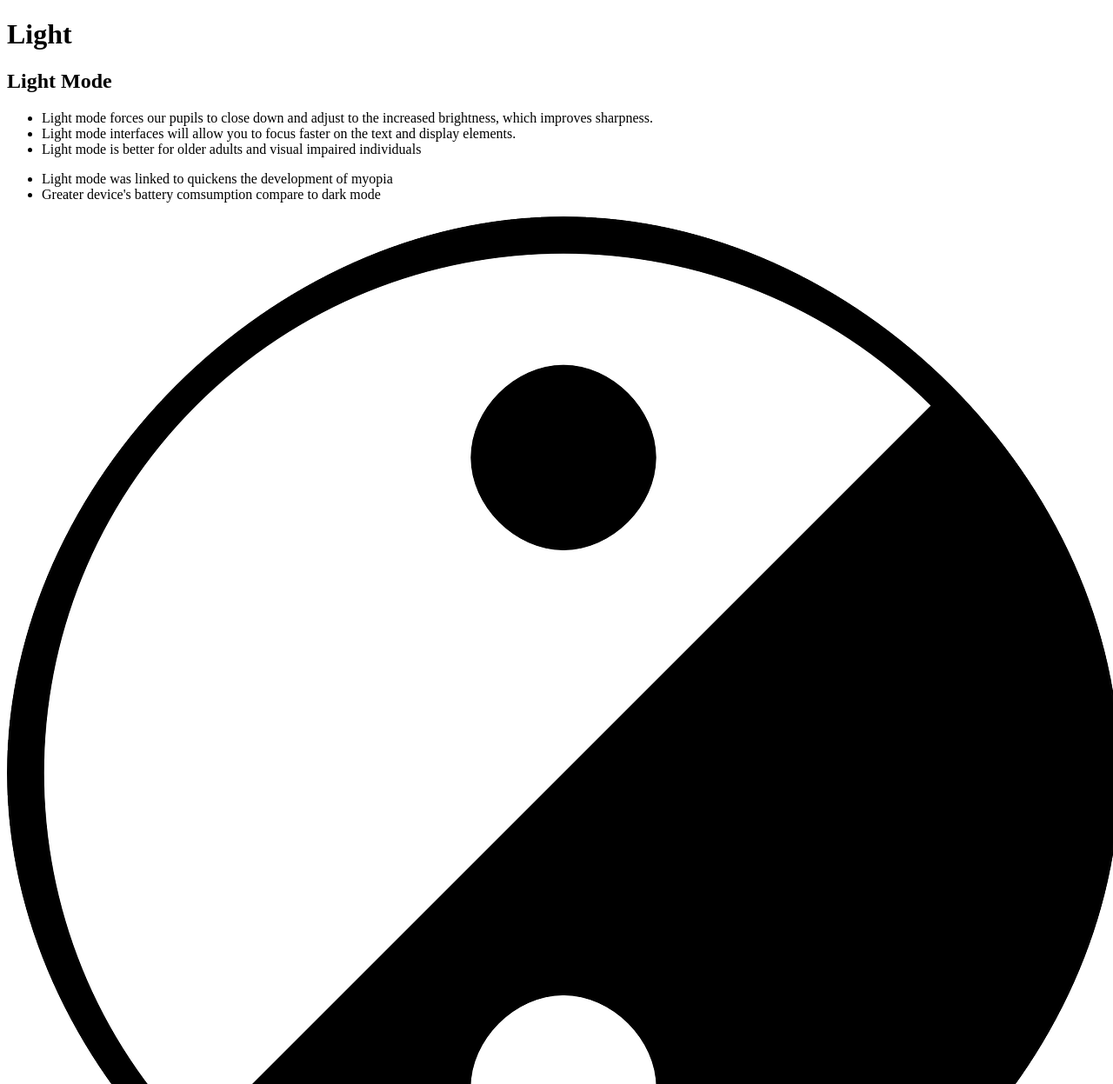
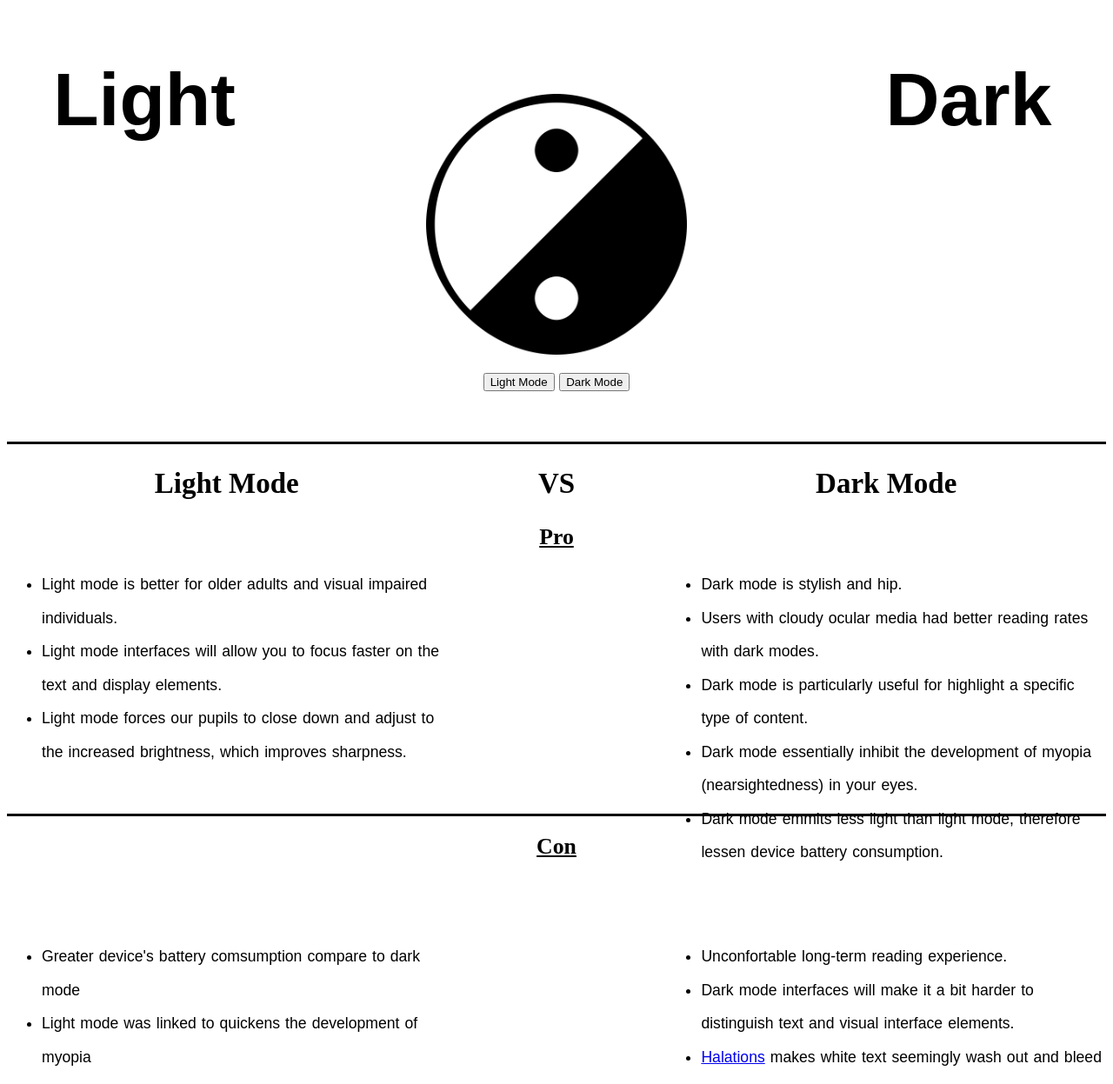
Before and after one commit to Yang-S0n/An-Interactive-Site, a plain HTML site: page index.html in a window 1280 px wide. Shown: the top 1247 px of the page at 87% size. Drawn offline with Linux system fonts and the light colour scheme; a web font is replaced by a local one.

Commit message:
Completed Site

```diff
--- a/index.html
+++ b/index.html
@@ -1,72 +1,72 @@
 <!DOCTYPE html>
 
 <html lang="en">
+
     <head>
         <meta charset="UTF-8">
         <link href="./resources/css/style.css" type='text/css' rel="stylesheet">
+        <link href="https://fonts.googleapis.com/css2?family=Electrolize&display=swap" rel="stylesheet">
         <title>Light and Dark Mode</title>
     </head>
+
     <body>
-        <div class="site=container">
-            <div class="light-col">
+        <div class="header-row">
             <div id="light-title"><h1>Light</h1></div>
-                <div class='light-content'>
-                    <h2 id="light-content-title">Light Mode</h2>
-                    <div class="light-pro">
+            <div class="mid-title">
+                <script src="./js/script.js" defer></script>
+                <img src="./resources/image/yinyang.png" alt='Yin & Yang Cirle' height="300px" width='auto'/>
+                <br/>
+                <button onclick="toggleTheme('light');">Light Mode</button>
+                <button onclick="toggleTheme('dark');">Dark Mode</button>
+            </div>
+            <div id="dark-title"><h1>Dark</h1></div>
+        </div>
+
+        <div class="pro-section">
+            <h2 id="pro-light-title">Light Mode</h2>
+            <div id="mid">
+                <h2 id="vs">VS</h2>
+                <h3 id="pro">Pro</h3>
+            </div>
+            <h2 id="pro-dark-title">Dark Mode</h2>
+            <div id="light-pro">
                 <ul>
+                    <li>Light mode is better for older adults and visual impaired individuals.</li>
+                    <li>Light mode interfaces will allow you to focus faster on the text and display elements.</li>
                     <li>Light mode forces our pupils to close down and adjust to the increased brightness, which improves sharpness.</li>
-                            <li>Light mode interfaces will allow you to focus faster on the text and display elements.</li>
-                            <li>Light mode is better for older adults and visual impaired individuals</li>
                 </ul>
             </div>
-                    <div class="light-con">
+            <div id="dark-pro">
                 <ul>
-                            <li>Light mode was linked to quickens the development of myopia</li>
-                            <li>Greater device's battery comsumption compare to dark mode</li>
+                    <li>Dark mode is stylish and hip.</li>
+                    <li>Users with cloudy ocular media had better reading rates with dark modes.</li>
+                    <li>Dark mode is particularly useful for highlight a specific type of content.</li>
+                    <li>Dark mode essentially inhibit the development of myopia (nearsightedness) in your eyes.</li>
+                    <li>Dark mode emmits less light than light mode, therefore lessen device battery consumption.</li>
                 </ul>
             </div>
         </div>
+
+        <div class="con-section">
+            <h3 id="con">Con</h3>
+                <div id="light-con">
+                    <ul>
+                        <li>Greater device's battery comsumption compare to dark mode</li>
+                        <li>Light mode was linked to quickens the development of myopia</li>
+                    </ul>
                 </div>
-            <div class="mid-col">
-                <div class="mid-title">
-                    <img src="./resources/image/yinyang.png" alt='Yin & Yang Cirle'/>
-                    <button onclick="toggleTheme('light');">Light Mode</button>
-                    <button onclick="toggleTheme('dark');">Dark Mode</button>
+                <div id="dark-con">
+                    <ul>
+                        <li>Unconfortable long-term reading experience.</li>
+                        <li>Dark mode interfaces will make it a bit harder to distinguish text and visual interface elements.</li>
+                        <li><a href="https://www.merriam-webster.com/dictionary/halation" target="_blank">Halations</a> makes white text seemingly wash out and bleed onto the darker background and appear way blurrier than they actually are.</li>
+                    </ul>
                 </div>
-                <div class='mid-content'>
-                    <h2 id="vs">VS</h2>
-                    <h3 id="pro">Pro</h3>
-                    <h3 id="con">Con</h3>
+        </div>
+
         <div id='conclusion'>
             <h3 id="conclusion-title">Conclusion</h3>
             <p>In people with normal vision (or corrected-to-normal vision), visual performance tends to be better with light mode, whereas some people with cataract and related disorders may perform better with dark mode. On the flip side, long-term reading in light mode may be associated with myopia.<br/> Regardless of all the proof, studies, and research that are available, using dark mode over light mode is ultimately a personal choice of each individual. </p>
         </div>
-                </div>
-            </div>
-            <div class="dark-col">
-                <div id="dark-title">
-                    <h1>Dark</h1>
-                </div>
-                <div class='dark-content'>
-                    <h2 id="dark-content-title">Light Mode</h2>
-                    <div class="dark-pro">
-                        <ul>
-                            <li>Dark mode emmits less light than light mode, therefore lessen device battery consumption.</li>
-                            <li>Dark mode is stylish and hip.</li>
-                            <li>Dark mode is particularly useful for highlight a specific type of content.</li>
-                            <li>Dark mode essentially inhibit the development of myopia(nearsightedness) in your eyes</li>
-                            <li>Users with cloudy ocular media had better reading rates with dark modes.</li>
-                        </ul>
-                    </div>
-                    <div class="dark-con">
-                        <ul>
-                            <li><a href="https://www.merriam-webster.com/dictionary/halation" target="_blank">Halations</a> makes white text seemingly wash out and bleed onto the darker background and appear way blurrier than they actually are.</li>
-                            <li>Dark mode interfaces will make it a bit harder to distinguish text and visual interface elements.</li>
-                            <li>Unconfortable long-term reading experience.</li>
-                        </ul>
-                    </div>
-                </div>
-            </div>
-        </div>
     </body>
 </html>
--- a/resources/css/style.css
+++ b/resources/css/style.css
@@ -1,9 +1,142 @@
 /* Dark Mode */
 html {
     transition: color 300ms, background-color 300ms;
+    font-size: 22px;
+    font-family: 'Times New Roman', Times, serif;
 }
 
 html[data-theme='dark'] {
     background: #000;
     filter: invert(1) hue-rotate(180deg)
 }
+
+/* General Tags */
+
+body {
+    text-align: center;
+}
+
+li {
+    line-height: 1.75rem;
+    word-spacing: 0.055rem;
+    font-size: 0.80rem;
+    font-family: Arial, Helvetica, sans-serif;
+    text-align: left;
+}
+
+/* Title Section */
+
+.header-row {
+    display: grid;
+    grid-template: 100px 400px / 1fr 2fr 1fr;
+    justify-content: center;
+    align-content: center;
+    border-bottom: 3px solid black;
+}
+
+#light-title, #dark-title {
+    font-family: 'Electrolize', sans-serif;
+    font-size: 1.95rem;
+}
+
+button {
+    margin-top: 15px;
+}
+
+button:hover {
+    border-radius: 15px;
+    font-weight: bold;
+}
+
+#light-title {
+    grid-column: 1 / 1;
+}
+
+.mid-title {
+    grid-column: 2 / 2;
+    grid-row: 2 / 2;
+}
+
+#dark-title {
+    grid-column: 3 / 3;
+}
+
+/* Pro Section */
+
+.pro-section {
+    display: grid;
+    grid-template: repeat(2, 120px) 185px / 2fr 1fr 2fr;
+    justify-content: center;
+    align-content: center;
+    border-bottom: 3px solid black;
+}
+
+#pro-light-title {
+    grid-column: 1 / 1;
+}
+
+#mid {
+    grid-column: 2 / 2;
+}
+
+#pro-dark-title {
+    grid-column: 3 / 3;
+}
+
+#pro, #con {
+    margin-top: 20px;
+    text-decoration: underline;
+}
+
+#light-pro, #dark-pro {
+
+}
+
+#light-pro {
+    grid-column: 1 / 1;
+}
+
+#dark-pro {
+    grid-column: 3 / 3;
+}
+
+/* Con Section */
+
+.con-section {
+    display: grid;
+    grid-template: 120px 185px / 2fr 1fr 2fr;
+    margin-bottom: 75px;
+}
+
+#con {
+    grid-column: 2 / 2;
+}
+
+#light-con {
+    grid-column: 1 / 1;
+}
+
+#dark-con {
+    grid-column: 3 / 3;
+}
+
+/* Conclusion Section */
+
+#conclusion {
+    border-top: 3px solid black;
+    display: grid;
+    grid-template-columns: 1fr 2fr 1fr;
+    margin-bottom: 75px;
+}
+
+#conclusion p {
+    text-align: left;
+    line-height: 1.45rem;
+    grid-column: 2 / 2;
+    font-family: Arial, Helvetica, sans-serif;
+}
+
+#conclusion-title {
+    grid-column: 2 / 2;
+    justify-self: center;
+}
```
Lines whose indentation alone changed are shown as unchanged.
